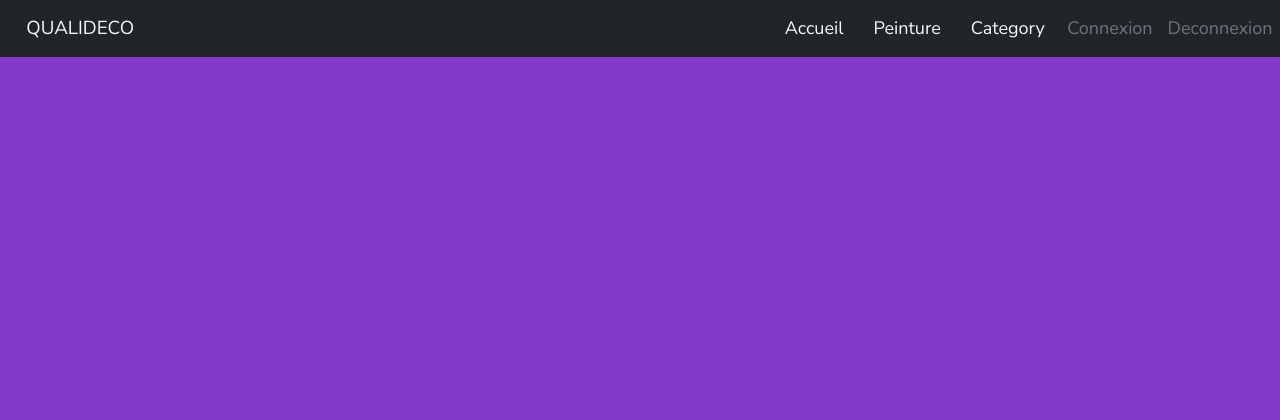
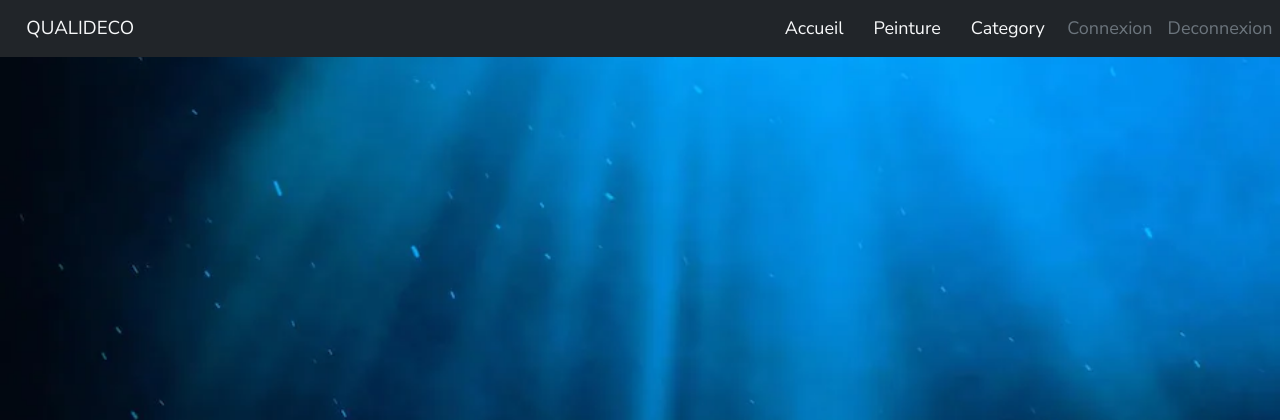
Before and after one commit to Alexandre71100/Qualideco, a Symfony app: template templates/category/index.html.twig in a window 1280 px wide. Shown: the top 420 px of the page. Run offline with Twig, Linux system fonts and the light colour scheme; the template is opened without the code that fills it, so the values that code supplies are empty; some libraries are stand-ins or nearby versions.

Commit message:
modif base

```diff
--- a/public/css/category.css
+++ b/public/css/category.css
@@ -1,3 +1,5 @@
 body{
-    background-color: rgb(130, 56, 199);
+    background-image: url(../images/imagedefond45.png);
+    background-size: cover;
+    background-repeat : no-repeat;
 }
--- a/public/css/paints.css
+++ b/public/css/paints.css
@@ -43,12 +43,17 @@ footer{
 @media screen and (max-width: 1280px) {
     .card{
         width: 200px;
+        display: flex;
         align-items: center;
+        justify-content: center;
 
     }
 
-    }
+
 
     .footer{
         padding: 10rem;
     }
+
+
+}
--- a/src/Controller/PaintsController.php
+++ b/src/Controller/PaintsController.php
@@ -13,7 +13,7 @@ use Knp\Component\Pager\PaginatorInterface;
 class PaintsController extends AbstractController
 {
     #[Route('/paints', name: 'app_paints')]
-    public function index(PaintsRepository $paintsRepository, PaginatorInterface $paginatorInterface, Request $request): Response
+    public function index(PaintsRepository $paintsRepository, PaginatorInterface $paginatorInterface,Request $request): Response
     {
 
 
--- a/templates/category/categorie.html.twig
+++ b/templates/category/categorie.html.twig
@@ -11,7 +11,7 @@
 {% block body %}
 <main class="container py-5">
        <section class="row">
-       <h1 class="text-center fs-2 py-5">Liste de la catégorie {{ category.name}}</h1>
+       <h1 class="text-center fs-2 py-5">Liste de la catégorie</h1>
 
 {% for paint in paints %}
       {# {{paint.id}}
--- a/templates/category/index.html.twig
+++ b/templates/category/index.html.twig
@@ -9,11 +9,17 @@
 {% block title %} Category{% endblock %}
 
 {% block body %}
+
+  <main class="container py-5">
+    <section class="row">
+
 {% for category in categorys %}
-        <div class="card-body">
-          <div class="card display-flex" style="width: 18rem;">
+<div class="card-groug col-4 py-5">
+  <div class="card text-center mb-3 py-5 ">
     <a href="{{ path('app_category_id', { id: category.id }) }}" class="text-decoration-none btn btn-">{{ category.name }}</a>
+  </div>
     </div>
-      </div>
 {% endfor %}
+</section>
+</main>
 {% endblock %}
```
Also changed, not shown: public/images/imagedefond45.png (added).
